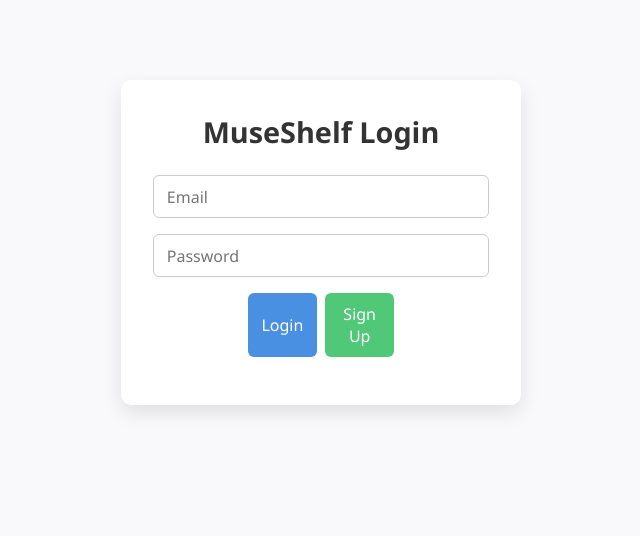
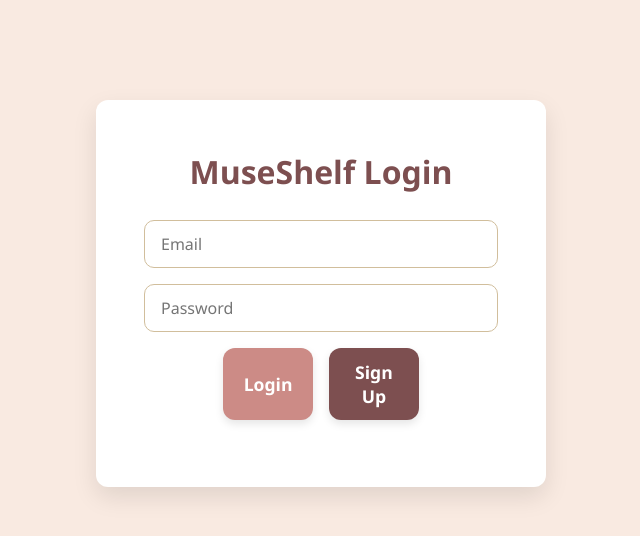
Before and after one commit to tanisha0423/muse-shelf, a React (Create React App) app: page / in a window 1280 px wide. Shown: the top 536 px of the page, without its empty margins (319-959 px from the left). Built offline with nearby package versions, Linux system fonts and the light colour scheme.

Commit message:
Update index.css

```diff
--- a/src/index.css
+++ b/src/index.css
@@ -1,3 +1,11 @@
+:root {
+  --old-rose: #cc8b86ff;
+  --linen: #f9eae1ff;
+  --rose-taupe: #7d4f50ff;
+  --dun: #d1be9cff;
+  --cinereous: #aa998fff;
+}
+
 /* ---------------- Reset & Base ---------------- */
 * {
   margin: 0;
@@ -7,9 +15,10 @@
 }
 
 body {
-  background-color: #f9f9fb;
-  color: #1a1a1a;
+  background-color: var(--linen);
+  color: var(--rose-taupe);
   min-height: 100vh;
+  line-height: 1.5;
 }
 
 /* ---------------- Login Page ---------------- */
@@ -18,8 +27,8 @@ body {
   margin: 80px auto;
   background-color: #ffffff;
   padding: 2rem;
-  border-radius: 10px;
-  box-shadow: 0 8px 20px rgba(0, 0, 0, 0.1);
+  border-radius: 12px;
+  box-shadow: 0 10px 25px rgba(0, 0, 0, 0.1);
   display: flex;
   flex-direction: column;
   align-items: center;
@@ -27,51 +36,60 @@ body {
 
 .login-container h1 {
   margin-bottom: 1.5rem;
-  font-size: 1.8rem;
-  color: #333;
+  font-size: 2rem;
+  color: var(--rose-taupe);
 }
 
 .login-container input {
   width: 100%;
-  padding: 0.6rem 0.8rem;
+  padding: 0.75rem 1rem;
   margin-bottom: 1rem;
-  border: 1px solid #ccc;
-  border-radius: 6px;
+  border: 1.5px solid var(--dun);
+  border-radius: 10px;
   font-size: 1rem;
+  transition: border-color 0.3s ease;
+}
+
+.login-container input:focus {
+  border-color: var(--old-rose);
+  outline: none;
 }
 
 .login-container input:disabled {
-  background-color: #f0f0f0;
+  background-color: var(--linen);
 }
 
 .button-group {
   display: flex;
-  gap: 0.5rem;
-  margin-bottom: 1rem;
+  gap: 0.75rem;
+  margin-bottom: 1.2rem;
 }
 
 .button-group button {
   flex: 1;
-  padding: 0.6rem;
+  padding: 0.75rem 1rem;
   border: none;
-  border-radius: 6px;
-  font-size: 1rem;
+  border-radius: 12px;
+  font-size: 1.1rem;
+  font-weight: 600;
   cursor: pointer;
-  transition: 0.2s ease;
-}
-
-.button-group button:hover {
-  opacity: 0.9;
+  transition: background-color 0.3s ease, transform 0.2s ease;
+  box-shadow: 0 4px 8px rgba(0,0,0,0.1);
 }
 
 .button-group button:first-child {
-  background-color: #4a90e2;
+  background-color: var(--old-rose);
   color: #fff;
 }
 
 .button-group button:last-child {
-  background-color: #50c878;
+  background-color: var(--rose-taupe);
   color: #fff;
+}
+
+.button-group button:hover {
+  filter: brightness(1.1);
+  transform: translateY(-2px);
 }
 
 .message {
@@ -127,28 +145,30 @@ body {
 }
 
 h1.text-xl {
-  font-size: 1.5rem;
-  font-weight: bold;
-  color: #333;
+  font-size: 1.75rem;
+  font-weight: 700;
+  color: var(--rose-taupe);
 }
 
 /* Tabs */
 button.px-3 {
-  padding: 0.4rem 0.8rem;
+  padding: 0.5rem 1rem;
   border: none;
-  border-radius: 6px;
+  border-radius: 12px;
   cursor: pointer;
   transition: 0.2s ease;
+  font-weight: 600;
+  box-shadow: 0 3px 6px rgba(0,0,0,0.1);
 }
 
 button.bg-blue-500 {
-  background-color: #4a90e2;
+  background-color: var(--old-rose);
   color: #fff;
 }
 
 button.bg-gray-200 {
-  background-color: #e0e0e0;
-  color: #333;
+  background-color: var(--dun);
+  color: var(--rose-taupe);
 }
 
 button.bg-red-500 {
@@ -161,12 +181,24 @@ button.bg-green-500 {
   color: #fff;
 }
 
+button:hover {
+  filter: brightness(1.15);
+  transform: translateY(-2px);
+  box-shadow: 0 6px 12px rgba(0,0,0,0.15);
+}
+
 /* Inputs */
 input.border {
-  border: 1px solid #ccc;
-  border-radius: 6px;
-  padding: 0.4rem 0.6rem;
+  border: 1.5px solid var(--dun);
+  border-radius: 12px;
+  padding: 0.5rem 0.75rem;
   font-size: 1rem;
+  transition: border-color 0.3s ease;
+}
+
+input.border:focus {
+  border-color: var(--old-rose);
+  outline: none;
 }
 
 /* List items */
@@ -176,44 +208,114 @@ ul {
 
 ul li {
   background-color: #fff;
-  padding: 0.8rem;
-  margin-bottom: 0.5rem;
-  border-radius: 6px;
+  padding: 1rem;
+  margin-bottom: 0.75rem;
+  border-radius: 12px;
   display: flex;
   justify-content: space-between;
   align-items: center;
-  box-shadow: 0 2px 6px rgba(0, 0, 0, 0.05);
+  box-shadow: 0 3px 8px rgba(0, 0, 0, 0.06);
 }
 
 ul li small {
-  color: #666;
+  color: var(--cinereous);
 }
 
 /* Buttons inside list items */
 ul li button {
-  padding: 0.3rem 0.6rem;
-  font-size: 0.85rem;
+  padding: 0.4rem 0.8rem;
+  font-size: 0.9rem;
   border: none;
-  border-radius: 4px;
+  border-radius: 8px;
   cursor: pointer;
-  transition: 0.2s ease;
+  transition: 0.3s ease;
+  box-shadow: 0 2px 6px rgba(0,0,0,0.1);
 }
 
 ul li button:hover {
-  opacity: 0.85;
+  opacity: 0.9;
 }
 
-/* Responsive */
-@media (max-width: 600px) {
-  .login-container, .max-w-2xl {
+/* ---------------- Responsive ---------------- */
+
+/* Phone (small) devices */
+@media (max-width: 599px) {
+  .login-container {
     width: 90%;
+    margin: 40px auto;
+    padding: 1.5rem;
+  }
+
+  .max-w-2xl {
+    width: 95%;
+    max-width: none;
+  }
+
+  .flex {
+    flex-direction: column;
+  }
+
+  .flex-wrap {
+    flex-direction: column;
   }
 
   .flex-wrap input {
     flex-basis: 100%;
+    margin-bottom: 0.75rem;
   }
 
   .button-group {
     flex-direction: column;
+    gap: 0.75rem;
+  }
+
+  ul li {
+    flex-direction: column;
+    align-items: flex-start;
+  }
+
+  ul li button {
+    align-self: flex-end;
+    margin-top: 0.5rem;
   }
 }
+
+/* Laptop (large) devices */
+@media (min-width: 1200px) {
+  .login-container {
+    max-width: 450px;
+    margin: 100px auto;
+    padding: 3rem;
+  }
+
+  .max-w-2xl {
+    max-width: 960px;
+  }
+
+  .flex {
+    flex-direction: row;
+  }
+
+  .flex-wrap {
+    flex-wrap: nowrap;
+  }
+
+  .flex-wrap input {
+    flex-basis: auto;
+    margin-bottom: 0;
+  }
+
+  .button-group {
+    flex-direction: row;
+    gap: 1rem;
+  }
+
+  ul li {
+    flex-direction: row;
+    align-items: center;
+  }
+
+  ul li button {
+    margin-top: 0;
+  }
+}
```
